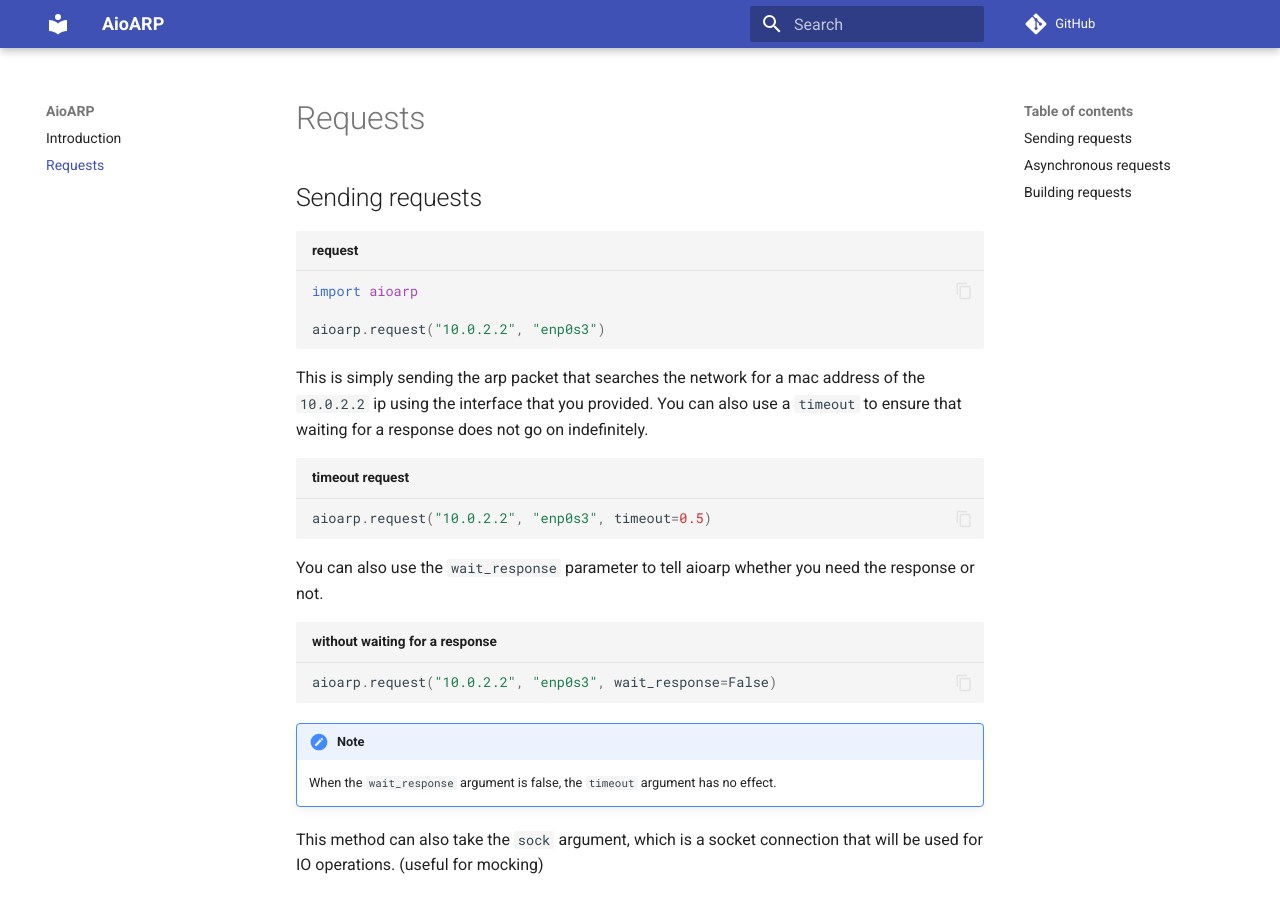
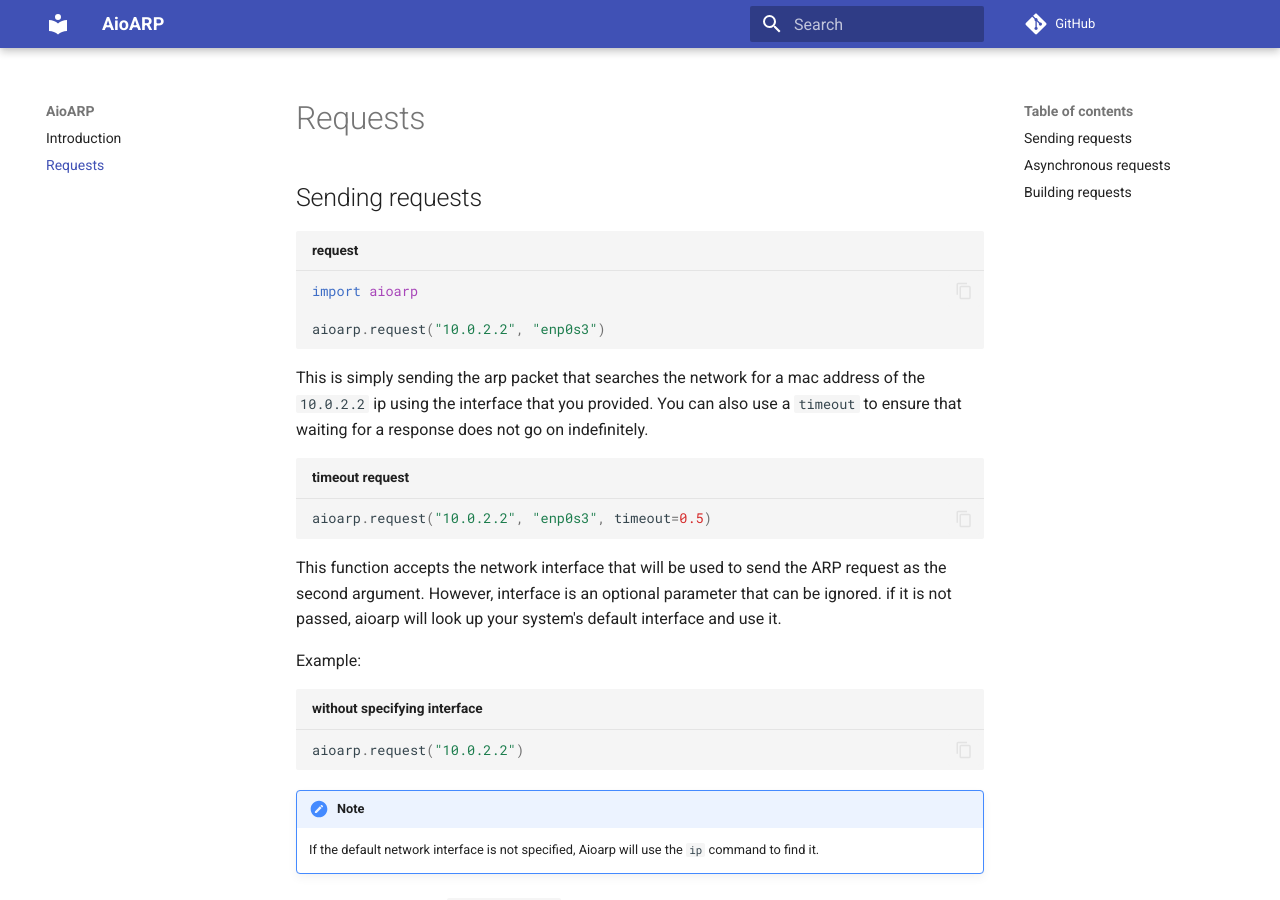
Before and after one commit to karpetrosyan/aioarp, an MkDocs documentation site: the page built from docs/client.md, in a window 1280 px wide and 900 px high. Built offline with MkDocs 1.6.1 and Material for MkDocs 9.7.7, drawn with Linux system fonts in a browser that asks for light colours; comment, search, counter and statistics services are not loaded.

Commit message:
Add changelog and doc for default interface

````diff
--- a/docs/client.md
+++ b/docs/client.md
@@ -15,6 +15,19 @@
 aioarp.request("10.0.2.2", "enp0s3", timeout=0.5)
 ```
 
+This function accepts the network interface that will be used to send the ARP request as the second argument.
+However, interface is an optional parameter that can be ignored. if it is not passed, aioarp will look up your system's default interface and use it.
+
+Example:
+
+```py title="without specifying interface"
+aioarp.request("10.0.2.2")
+```
+
+!!! note
+
+    If the default network interface is not specified, Aioarp will use the `ip` command to find it.
+
 You can also use the `wait_response` parameter to tell aioarp whether you need the response or not.
 ```py title="without waiting for a response"
 aioarp.request("10.0.2.2", "enp0s3", wait_response=False)
@@ -23,7 +36,6 @@
 !!! note
 
     When the `wait_response` argument is false, the `timeout` argument has no effect.
-
 
 This method can also take the `sock` argument, which is a socket connection that will be used for IO operations. (useful for mocking)
 
````
Also changed, not shown: CHANGELOG.md (+4 -0 lines), README.md (+6 -0 lines).
